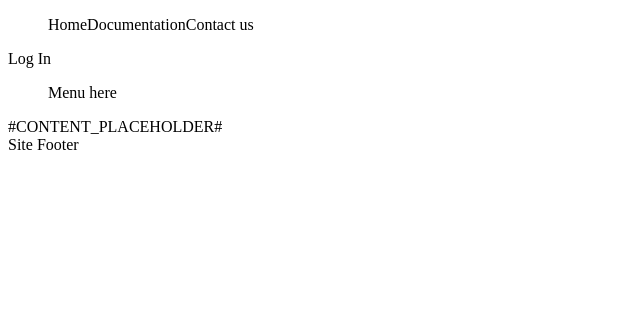
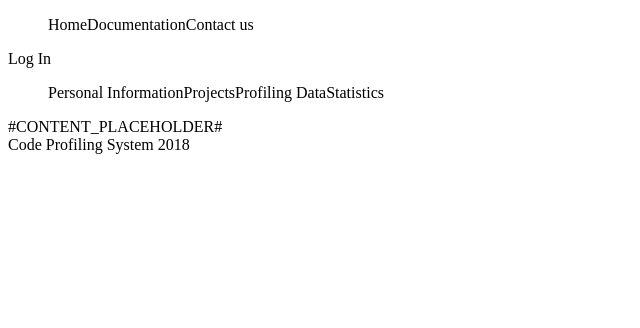
Before and after one commit to lootme/profiler_cabinet, a Node project: template public/guest/views/templates/first-template/template.pug in a window 1280 px wide. Shown: the top 328 px of the page, without its empty margins (0-640 px from the left). Run offline with Node 20 templates, Linux system fonts and the light colour scheme; the template is opened without the code that fills it, so the values that code supplies are empty; some libraries are stand-ins or nearby versions.

Commit message:
left menu and other styles

```diff
--- a/public/guest/views/templates/first-template/template.pug
+++ b/public/guest/views/templates/first-template/template.pug
@@ -14,6 +14,14 @@
 					a.login
 						icon
 						span Log In
-			menu Menu here
+			menu.left-menu
+				a Personal Information
+					icon
+				a Projects
+					icon
+				a Profiling Data
+					icon
+				a Statistics
+					icon
 			content.site-content #CONTENT_PLACEHOLDER#
-			footer Site Footer
+			footer.footer Code Profiling System 2018
```
Also changed, not shown: 7 other files.
